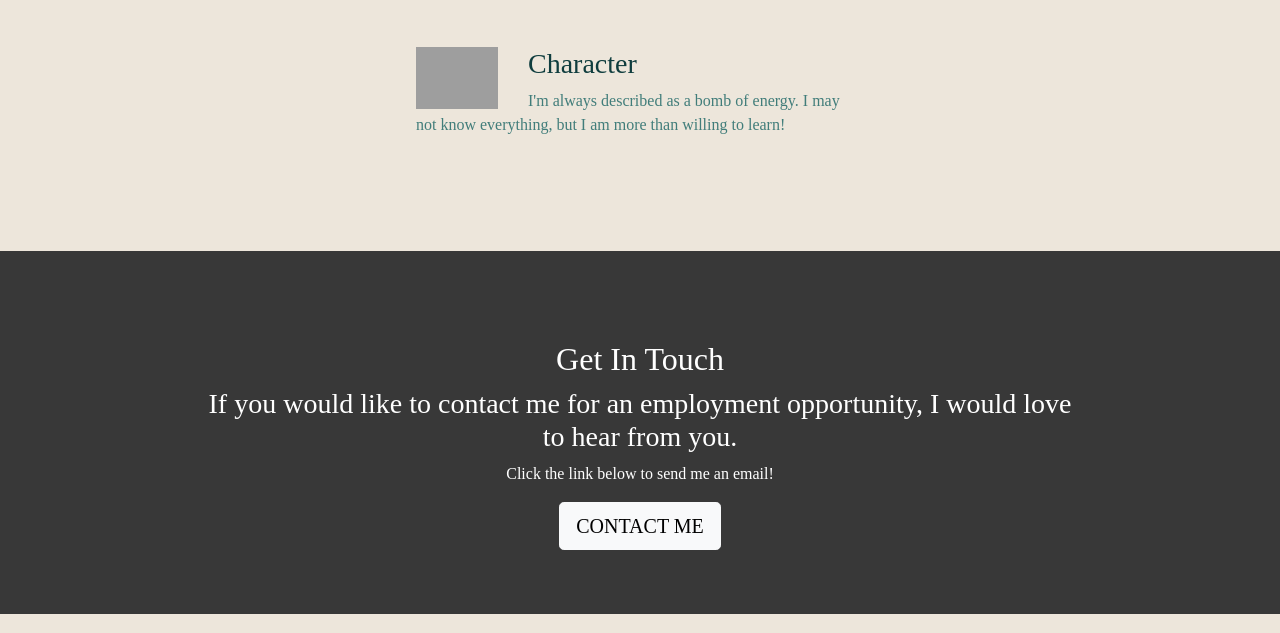
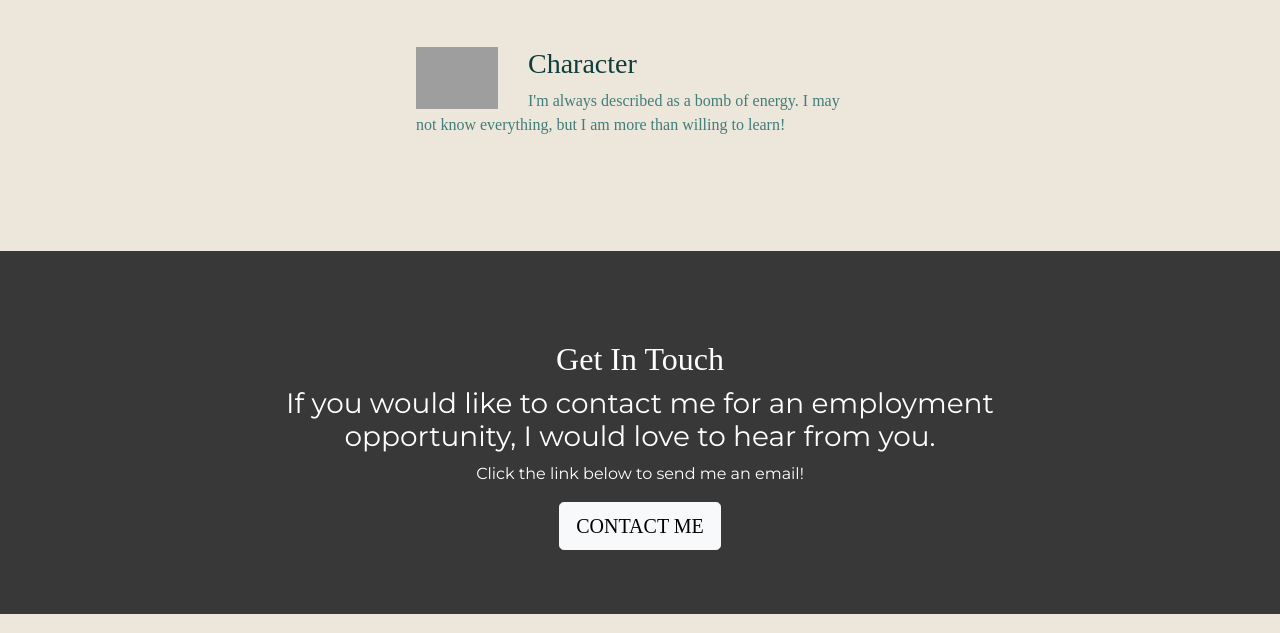
Before and after one commit to Mklami/personal-site, a plain HTML site: page CSS - My Site/index.html in a window 1280 px wide. Shown: the part 1243-1876 px from the top of the page. Drawn offline with nearby package versions, Linux system fonts and the light colour scheme; grey boxes are pictures that could not be loaded.

Commit message:
Update styles.css

```diff
--- a/CSS - My Site/css/styles.css
+++ b/CSS - My Site/css/styles.css
@@ -105,6 +105,10 @@ h1 {
   color: #fff;
 }
 
+.contact-message {
+  font-family: "Montserrat"
+}
+
 /* Footer Section */
 #footer {
   background-color: #EDE6DB;
```
